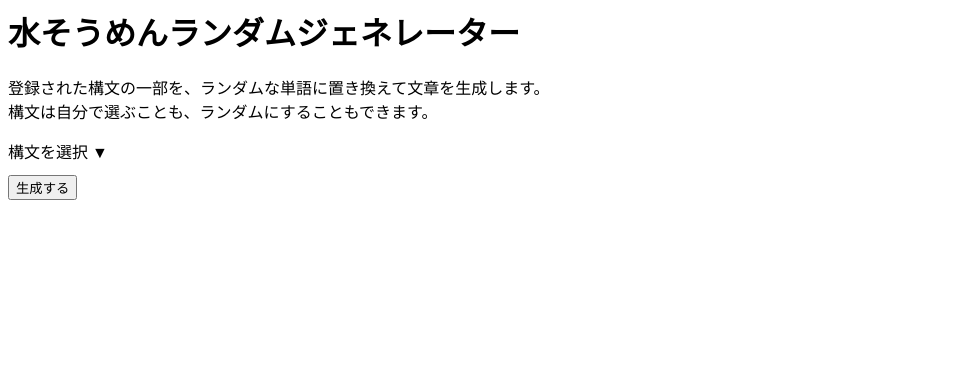
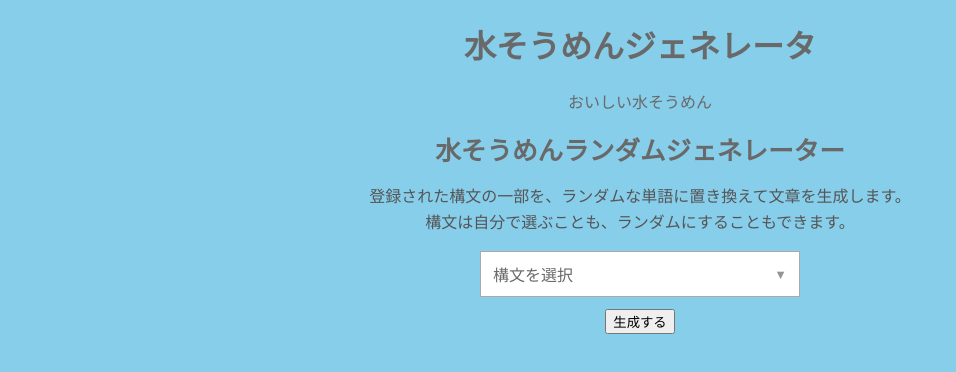
Before and after one commit to chocolatecake-dev/-, a plain HTML site: page index.html in a window 1280 px wide. Shown: the whole page, without its empty margins (0-956 px from the left). Drawn offline with Linux system fonts and the light colour scheme.

Commit message:
Update index.html

```diff
--- a/index.html
+++ b/index.html
@@ -1,3 +1,14 @@
+<!DOCTYPE html>
+<html lang="ja">
+<head>
+  <meta charset="UTF-8">
+  <title>ジェネレーター</title>
+  <link rel="stylesheet" href="style.css">
+</head>
+<body>
+  <h1>水そうめんジェネレータ</h1>
+  <p>おいしい水そうめん</p>
+
 <h1 class="title">水そうめんランダムジェネレーター</h1>
 
 <p class="description">
@@ -24,3 +35,7 @@
 
 <!-- 出力結果 -->
 <div id="output"class="output hidden"style="margin-top: 16px; font-weight: bold;"></div>
+
+   <script src="script.js"></script>
+</body>
+</html>
```
